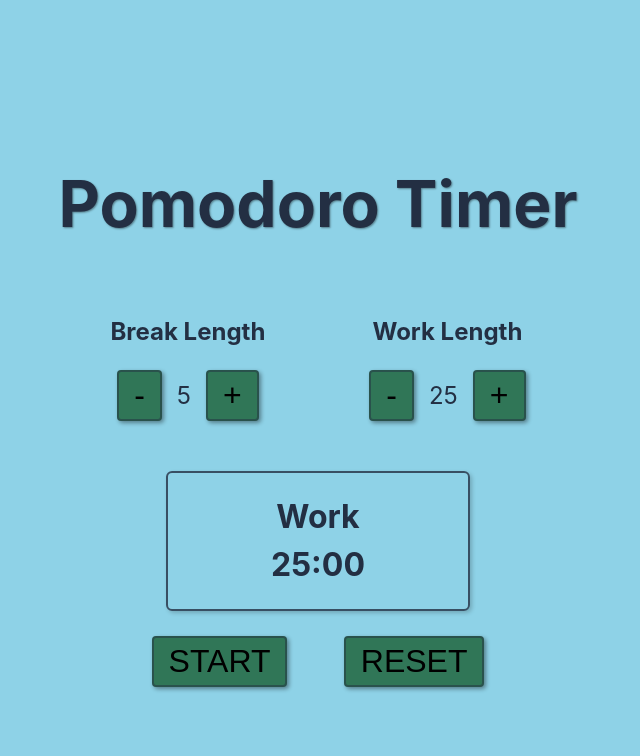
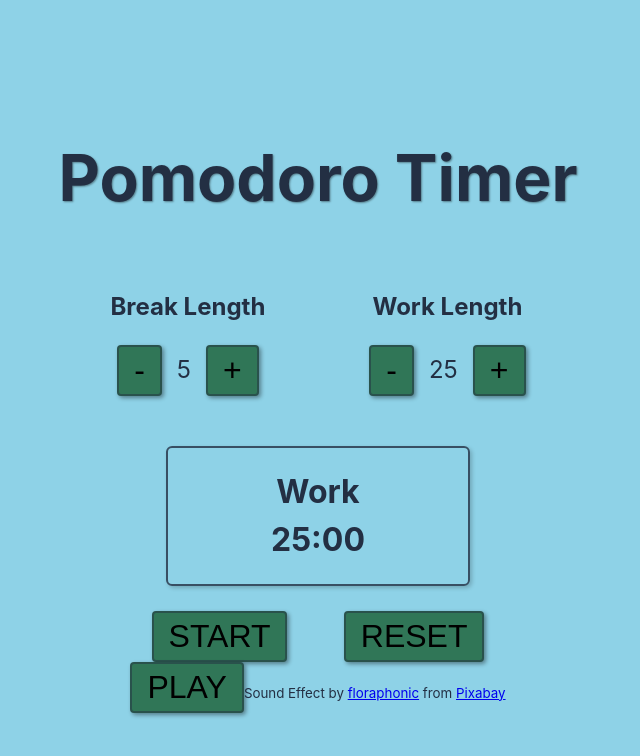
Before and after one commit to ha-x-3/react-pomodoro-timer, a React (Vite) app: page / in a window 1280 px wide. Shown: the top 756 px of the page, without its empty margins (322-962 px from the left). Built offline with nearby package versions, Linux system fonts and the light colour scheme.

Commit message:
Added audio file for alarm sound

```diff
--- a/src/App.jsx
+++ b/src/App.jsx
@@ -1,6 +1,17 @@
+import React from 'react';
+import audioFile from './assets/marimba-ringtone-10-201160.mp3';
 import './App.css';
 
 function App() {
+
+  const audioRef = React.useRef(null);
+
+  const playAudio = () => {
+		if (audioRef.current) {
+			audioRef.current.play();
+		}
+  };
+
 	return (
 		<>
 			<div className='app'>
@@ -63,6 +74,23 @@ function App() {
 					<button id='start-stop'>START</button>
 					<button id='reset'>RESET</button>
 				</div>
+				<button onClick={playAudio}>PLAY</button>
+				<audio
+					id='alarm'
+					preload='auto'
+					src={audioFile}
+					ref={audioRef}
+				></audio>
+				<small>
+					Sound Effect by{' '}
+					<a href='https://pixabay.com/users/floraphonic-38928062/?utm_source=link-attribution&utm_medium=referral&utm_campaign=music&utm_content=201160'>
+						floraphonic
+					</a>{' '}
+					from{' '}
+					<a href='https://pixabay.com/sound-effects//?utm_source=link-attribution&utm_medium=referral&utm_campaign=music&utm_content=201160'>
+						Pixabay
+					</a>
+				</small>
 			</div>
 		</>
 	);
```
Also changed, not shown: 1 other file (tests, documents, lock files or other folders).
